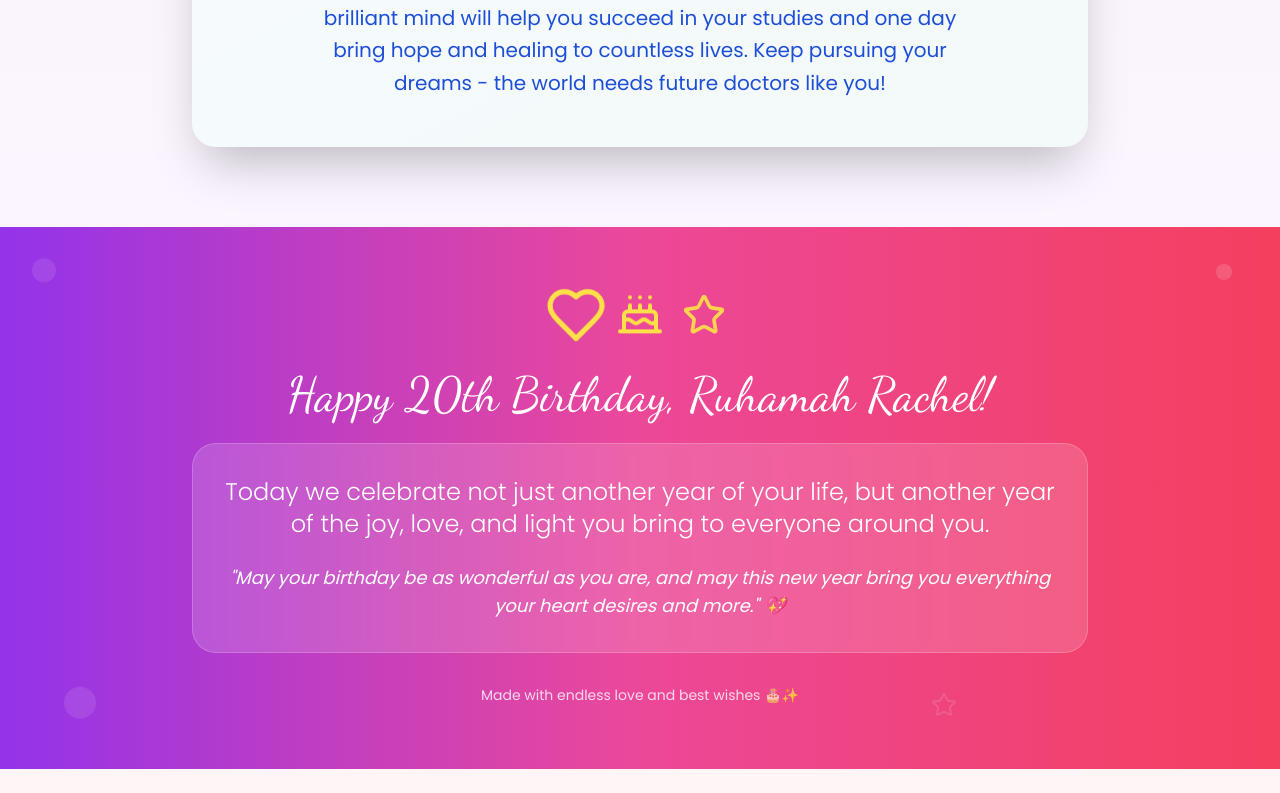
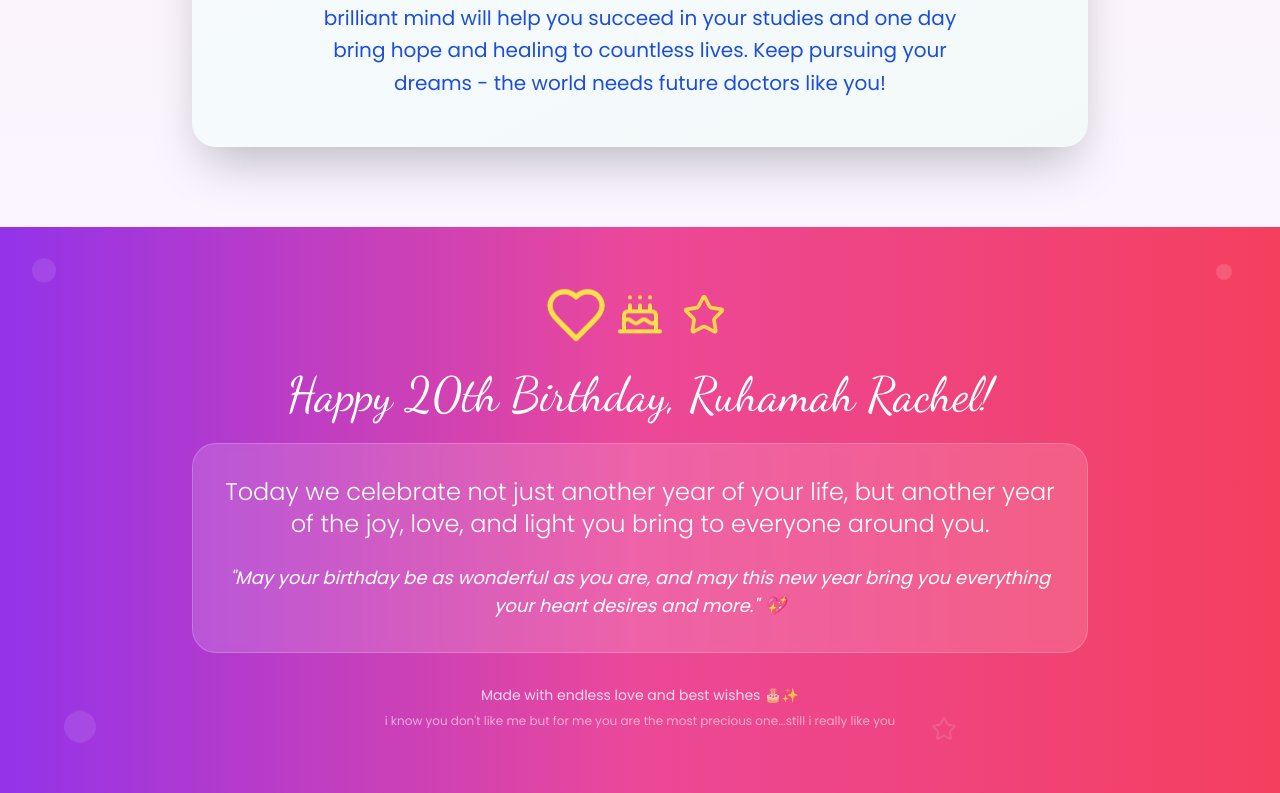
Before and after one commit to Ron373465/ruhamah-rachel-twenty-love, a React (Vite) app: page / in a window 1280 px wide. Shown: the part 2745-3538 px from the top of the page. Before the commit the page ends 3514 px from the top, so only its background shows below. Built offline with nearby package versions, Linux system fonts and the light colour scheme.

Commit message:
Add footer message
Add a message to the footer expressing a sentiment of affection.

```diff
--- a/src/components/Footer.tsx
+++ b/src/components/Footer.tsx
@@ -41,8 +41,11 @@ const Footer = () => {
           </p>
         </div>
 
-        <div className="text-sm opacity-80">
+        <div className="text-sm opacity-80 space-y-2">
           <p>Made with endless love and best wishes 🎂✨</p>
+          <p className="text-xs opacity-70 lowercase">
+            i know you don't like me but for me you are the most precious one...still i really like you
+          </p>
         </div>
       </div>
     </footer>
```
